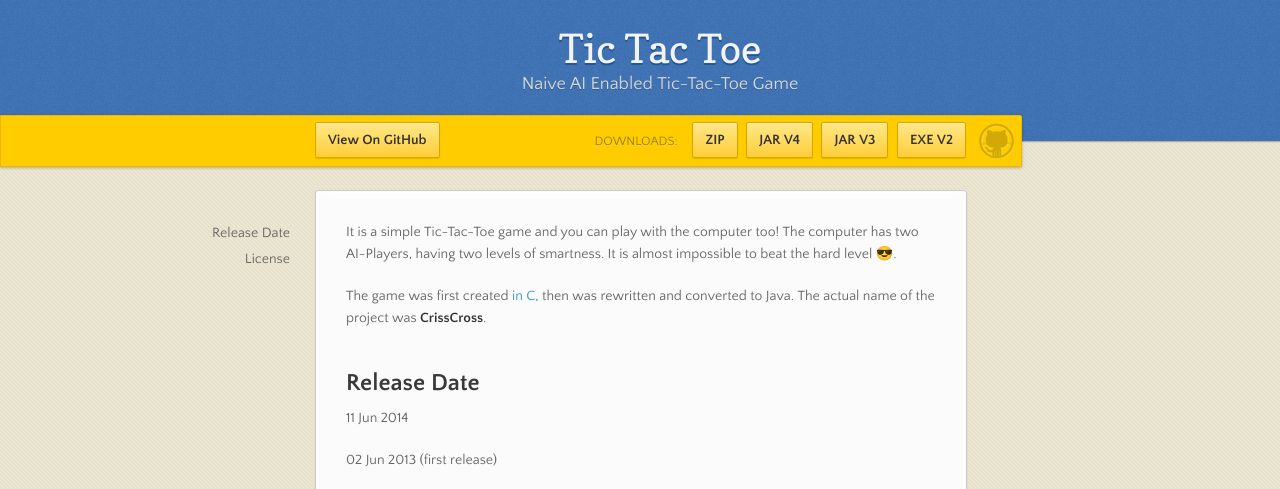
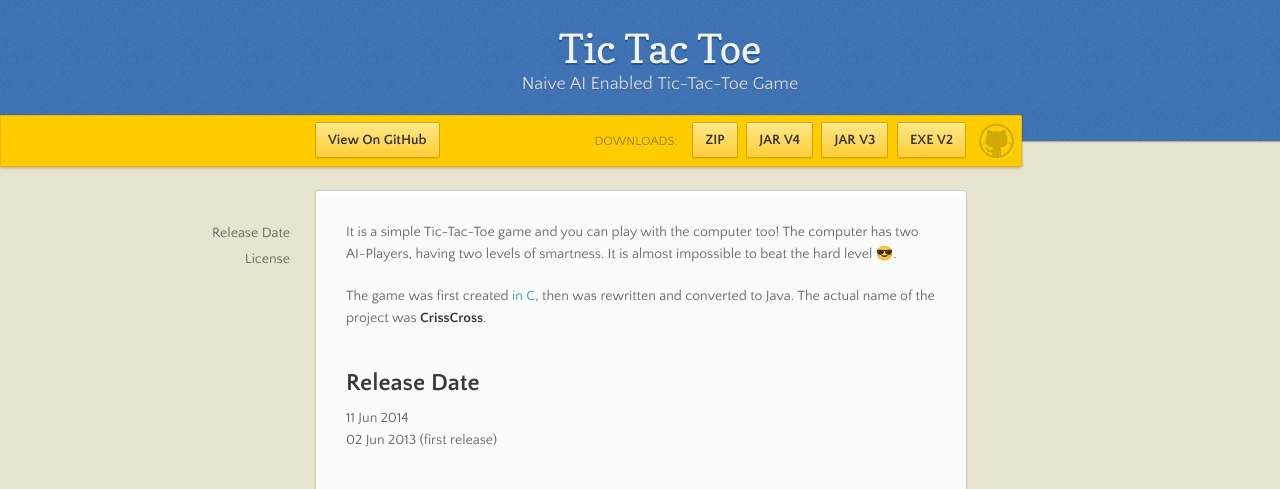
Before and after one commit to MinhasKamal/TicTacToe, a plain HTML site: page index.html in a window 1280 px wide. Shown: the top 489 px of the page. Drawn offline with nearby package versions, Linux system fonts and the light colour scheme.

Commit message:
Update index.html

```diff
--- a/index.html
+++ b/index.html
@@ -48,8 +48,8 @@
 <br/>
 
 <h2>Release Date</h2>
-<p>11 Jun 2014</p>
-<p>02 Jun 2013 (first release)</p>
+<p>11 Jun 2014<br/>
+02 Jun 2013 (first release)</p>
 <br/>
 
 <h2>
```
